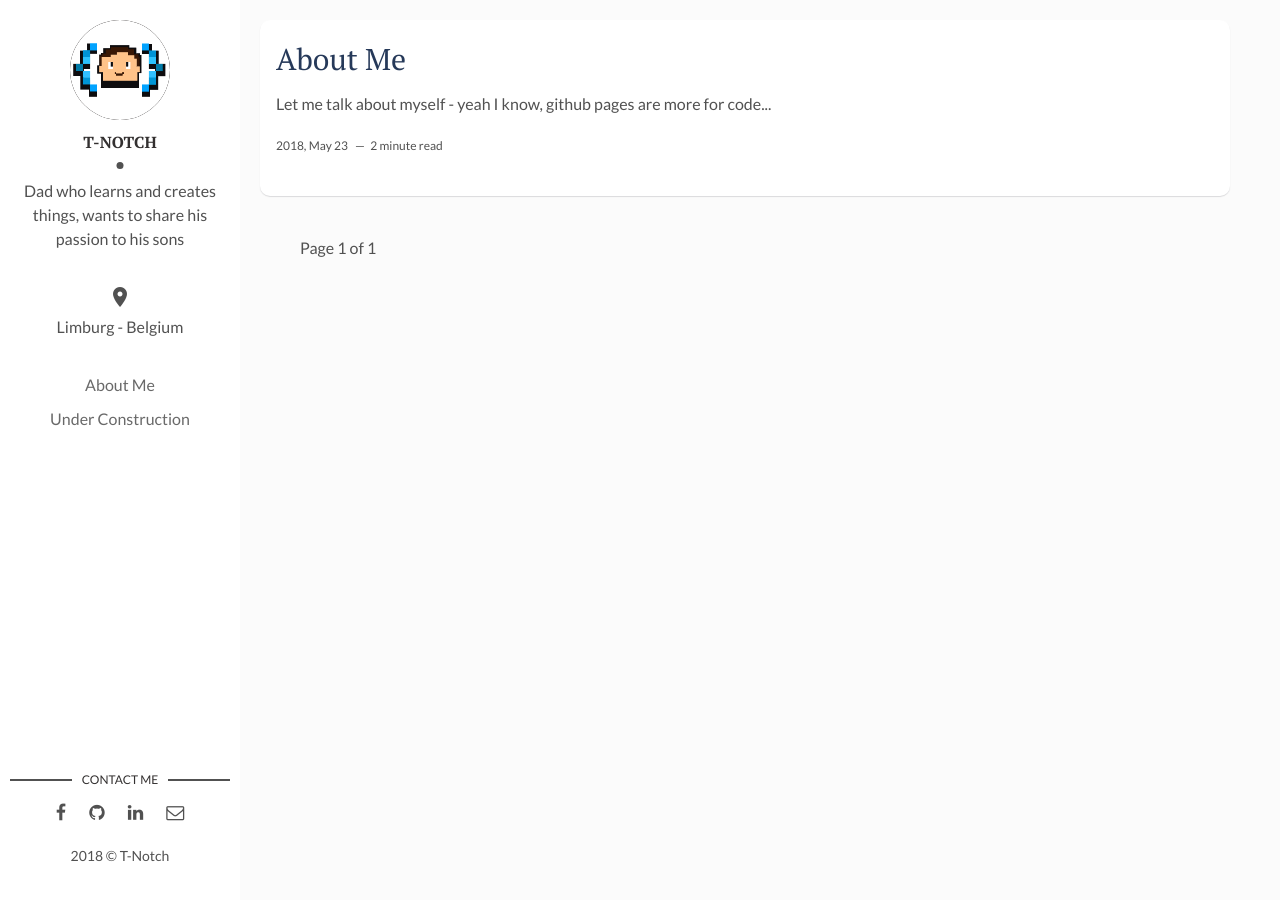
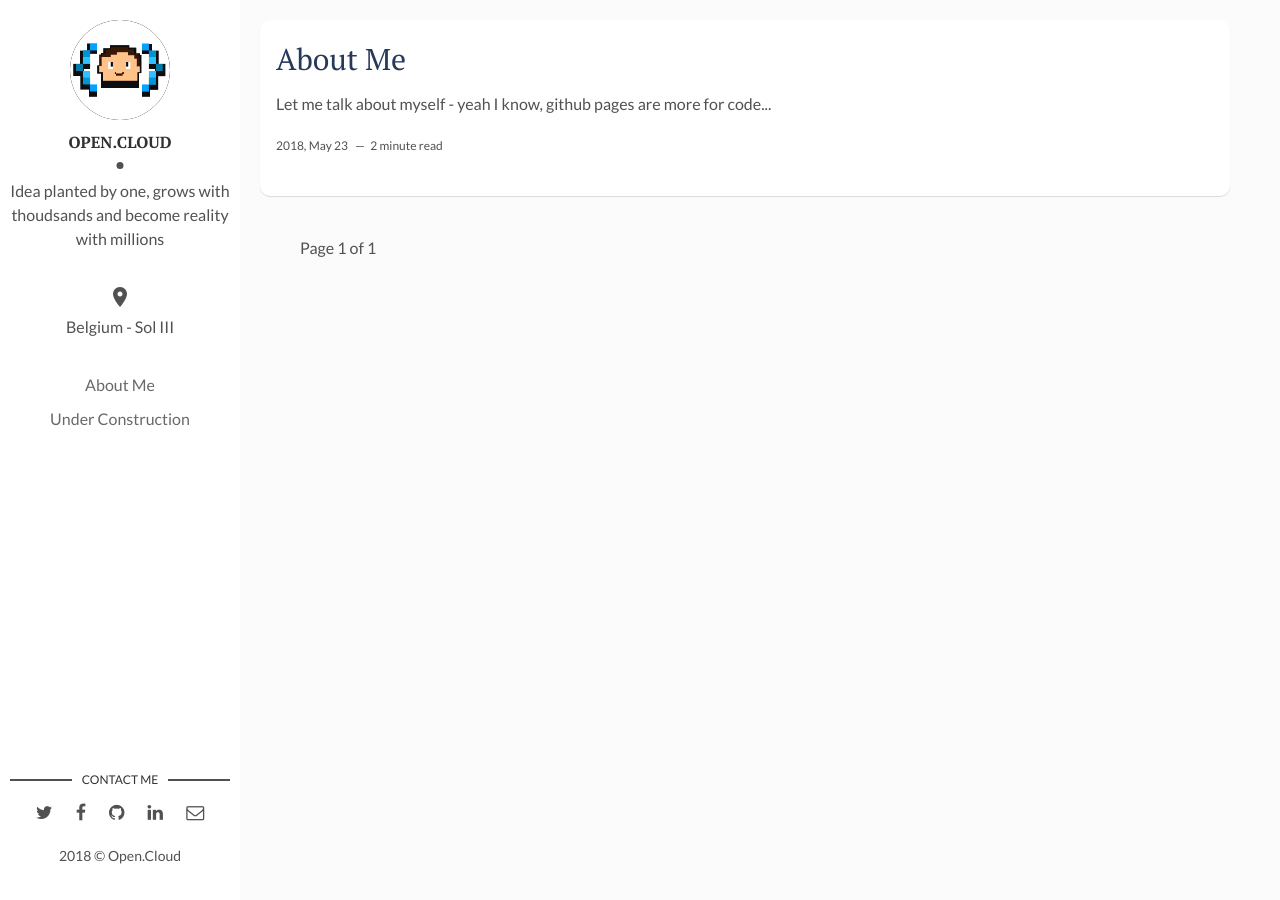
Before and after one commit to t-notch/t-notch.github.io, a Jekyll site: the page built from index.html, in a window 1280 px wide. Built offline with Jekyll 4.4.1, drawn with Linux system fonts in a browser that asks for light colours; the list of posts is cut into pages by our own code.

Commit message:
change website

```diff
--- a/_config.yml
+++ b/_config.yml
@@ -1,20 +1,18 @@
-title: Lazy Dad with Cool Robots
+title: Open.Cloud - a sharing mindset
 description: > # this means to ignore newlines until "baseurl:"
-  github.io page of T-Notch, a Lazy Dad with Cool Robots,
-  a dad who builds robots and shares his experience in AI, self driving
-  car, robotics, autonomous transportation system, IoT with his sons.
+  Open.Cloud webpage - where ideas grow, revolution starts
 permalink: ':title/'
 baseurl: # the subpath of your site, e.g. /blog
 url: "" # the base hostname & protocol for your site, e.g. http://example.com
 site-twitter: #if your site has a twitter account, enter it here
 
 # Author Settings
-author: T-Notch # add your name
+author: Open.Cloud # add your name
 author-img: t-notch.png # add your photo
-about-author: Dad who learns and creates things, wants to share his passion to his sons # add description
-location: "Limburg - Belgium"
-social-twitter: # add your Twitter handle
-social-facebook: nttputus # add your Facebook handle
+about-author: "Idea planted by one, grows with thoudsands and become reality with millions" # add description
+location: "Belgium - Sol III"
+social-twitter: tnotchbot# add your Twitter handle
+social-facebook:  # add your Facebook handle
 social-github: t-notch # add your Github handle
 social-linkedin: tienthanh # add your Linkedin handle
 social-email: t.notch@zoho.eu # add your Email address
```
Also changed, not shown: assets/img/cloud_.ico (added), favicon.ico (added), 6 other files.
